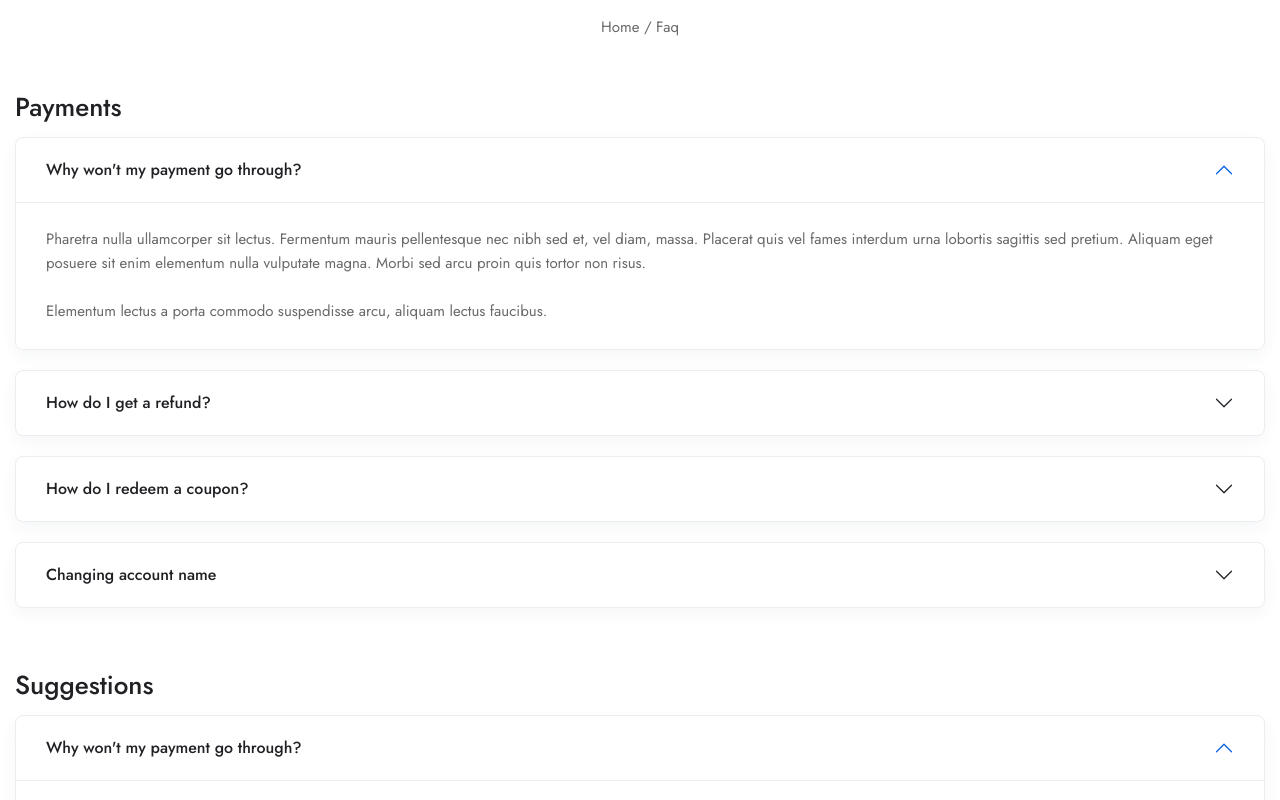
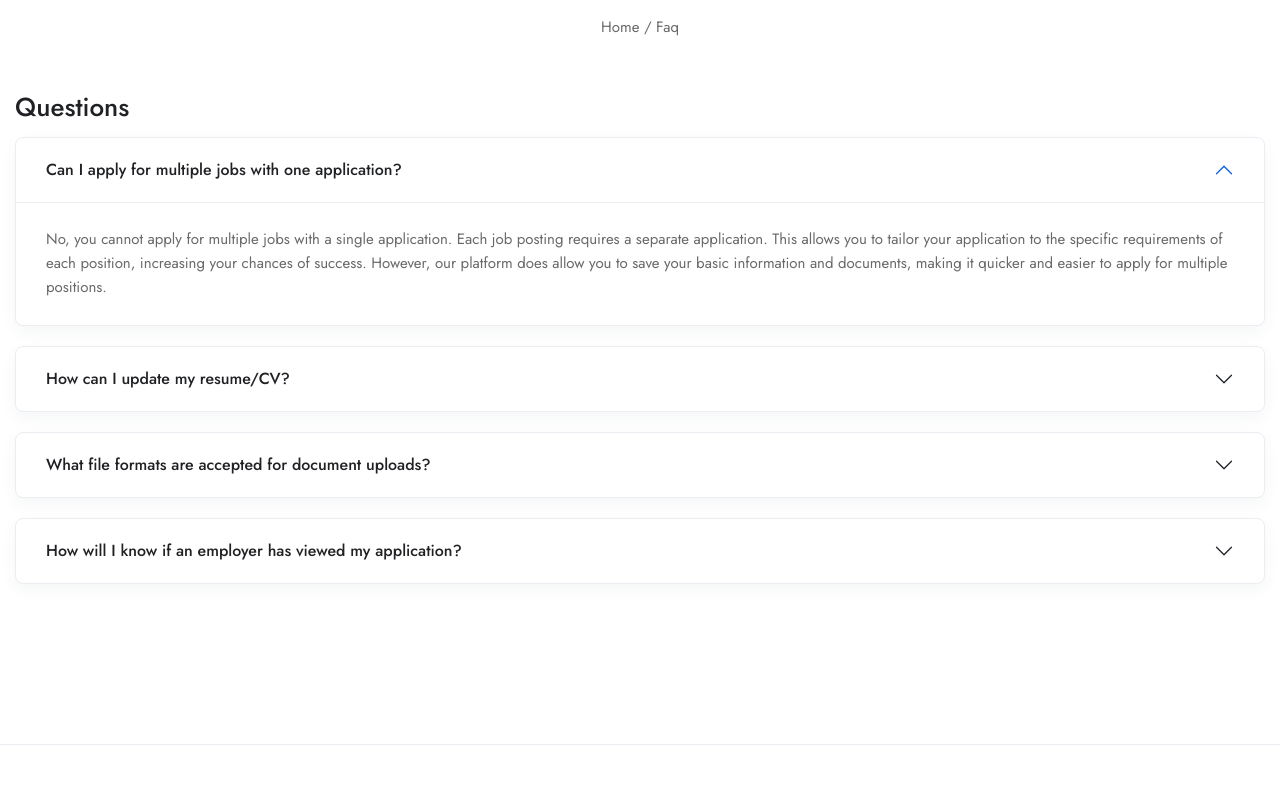
Before and after one commit to sriramsenthill/trance, a Next.js app in the folder client/: page /faq in a window 1280 px wide. Shown: the part 380-1180 px from the top of the page. Built offline with nearby package versions, Linux system fonts and the light colour scheme.

Commit message:
pavan changes

```diff
--- a/client/components/footer/common-footer/CopyrightFooter.jsx
+++ b/client/components/footer/common-footer/CopyrightFooter.jsx
@@ -6,14 +6,7 @@ const CopyrightFooter = () => {
       <div className="auto-container">
         <div className="outer-box">
           <div className="copyright-text">
-            © {new Date().getFullYear()} Superio by{" "}
-            <a
-              href="https://themeforest.net/user/ib-themes"
-              target="_blank"
-              rel="noopener noreferrer"
-            >
-              ib-themes
-            </a>
+            © {new Date().getFullYear()} created by Trance{" "}
             . All Right Reserved.
           </div>
           <div className="social-links">
--- a/client/components/pages-menu/contact/MapBox.jsx
+++ b/client/components/pages-menu/contact/MapBox.jsx
@@ -2,7 +2,7 @@ const MapBox = () => {
   return (
     <div className="map-canvas">
       <iframe
-        src="https://www.google.com/maps/embed?pb=!1m18!1m12!1m3!1d182586.0420340798!2d-73.99038430252834!3d40.749936548349346!2m3!1f0!2f0!3f0!3m2!1i1024!2i768!4f13.1!3m3!1m2!1s0x89c24fa5d33f083b%3A0xc80b8f06e177fe62!2sNew%20York%2C%20NY%2C%20USA!5e0!3m2!1sen!2sbd!4v1670824458615!5m2!1sen!2sbd"
+        src = "https://www.google.com/maps/embed?pb=!1m18!1m12!1m3!1d62222.739856555556!2d80.19095667346174!3d12.912783423521232!2m3!1f0!2f0!3f0!3m2!1i1024!2i768!4f13.1!3m3!1m2!1s0x3a525b8c90befe2b%3A0x170ab8b5b21bb530!2sSathyabama%20Institute%20of%20Science%20and%20Technology!5e0!3m2!1sen!2sin!4v1726634651361!5m2!1sen!2sin"
         loading="lazy"
       ></iframe>
     </div>
--- a/client/components/pages-menu/faq/FaqChild.jsx
+++ b/client/components/pages-menu/faq/FaqChild.jsx
@@ -11,7 +11,7 @@ const FaqChild = () => {
               data-bs-target="#collapseOne"
               aria-expanded="true"
             >
-              Why won&apos;t my payment go through?
+              Can I apply for multiple jobs with one application?
             </button>
           </h2>
           <div
@@ -23,15 +23,11 @@ const FaqChild = () => {
             <div className="accordion-body ">
               <div className="content">
                 <p>
-                  Pharetra nulla ullamcorper sit lectus. Fermentum mauris
-                  pellentesque nec nibh sed et, vel diam, massa. Placerat quis
-                  vel fames interdum urna lobortis sagittis sed pretium. Aliquam
-                  eget posuere sit enim elementum nulla vulputate magna. Morbi
-                  sed arcu proin quis tortor non risus.
-                </p>
-                <p>
-                  Elementum lectus a porta commodo suspendisse arcu, aliquam
-                  lectus faucibus.
+                No, you cannot apply for multiple jobs with a single application.
+                 Each job posting requires a separate application. This allows you
+                  to tailor your application to the specific requirements of each position,
+                   increasing your chances of success. However, our platform does allow you to
+                    save your basic information and documents, making it quicker and easier to apply for multiple positions.
                 </p>
               </div>
             </div>
@@ -47,7 +43,7 @@ const FaqChild = () => {
               aria-expanded="false"
               aria-controls="collapseTwo"
             >
-              How do I get a refund?
+              How can I update my resume/CV?
             </button>
           </h2>
           <div
@@ -59,16 +55,15 @@ const FaqChild = () => {
             <div className="accordion-body">
               <div className="content">
                 <p>
-                  Pharetra nulla ullamcorper sit lectus. Fermentum mauris
-                  pellentesque nec nibh sed et, vel diam, massa. Placerat quis
-                  vel fames interdum urna lobortis sagittis sed pretium. Aliquam
-                  eget posuere sit enim elementum nulla vulputate magna. Morbi
-                  sed arcu proin quis tortor non risus.
+                To update your resume/CV:
+
+                Log into your account,
+                Go to your profile or dashboard,
+                Click on the "Edit Resume" or "Update CV" button,
+                Upload a new file or make changes directly in the online editor,
+                Save your changes.
                 </p>
-                <p>
-                  Elementum lectus a porta commodo suspendisse arcu, aliquam
-                  lectus faucibus.
-                </p>
+
               </div>
             </div>
           </div>
@@ -83,7 +78,7 @@ const FaqChild = () => {
               aria-expanded="false"
               aria-controls="collapseThree"
             >
-              How do I redeem a coupon?
+              What file formats are accepted for document uploads?
             </button>
           </h2>
           <div
@@ -95,15 +90,9 @@ const FaqChild = () => {
             <div className="accordion-body">
               <div className="content">
                 <p>
-                  Pharetra nulla ullamcorper sit lectus. Fermentum mauris
-                  pellentesque nec nibh sed et, vel diam, massa. Placerat quis
-                  vel fames interdum urna lobortis sagittis sed pretium. Aliquam
-                  eget posuere sit enim elementum nulla vulputate magna. Morbi
-                  sed arcu proin quis tortor non risus.
-                </p>
-                <p>
-                  Elementum lectus a porta commodo suspendisse arcu, aliquam
-                  lectus faucibus.
+                We accept the following file formats:
+                          PDF (.pdf),
+          Microsoft Word (.doc, .docx).
                 </p>
               </div>
             </div>
@@ -119,7 +108,7 @@ const FaqChild = () => {
               aria-expanded="false"
               aria-controls="collapseFour"
             >
-              Changing account name
+              How will I know if an employer has viewed my application?
             </button>
           </h2>
           <div
@@ -131,16 +120,14 @@ const FaqChild = () => {
             <div className="accordion-body">
               <div className="content">
                 <p>
-                  Pharetra nulla ullamcorper sit lectus. Fermentum mauris
-                  pellentesque nec nibh sed et, vel diam, massa. Placerat quis
-                  vel fames interdum urna lobortis sagittis sed pretium. Aliquam
-                  eget posuere sit enim elementum nulla vulputate magna. Morbi
-                  sed arcu proin quis tortor non risus.
+                You can check the status of your application in your dashboard. Look for:
+
+                "Viewed" - The employer has opened your application
+                "Under review" - Your application is being considered
+                "Interviewed" - You've been or will be interviewed
+                We'll also send you email notifications for significant status changes
                 </p>
-                <p>
-                  Elementum lectus a porta commodo suspendisse arcu, aliquam
-                  lectus faucibus.
-                </p>
+
               </div>
             </div>
           </div>
--- a/client/components/pages-menu/faq/index.jsx
+++ b/client/components/pages-menu/faq/index.jsx
@@ -30,17 +30,13 @@ const index = () => {
             <div className="text">Home / Faq</div>
           </div>
 
-          <h3>Payments</h3>
+          <h3>Questions</h3>
           {/* <!--Accordian Box--> */}
           <ul className="accordion-box">
             <FaqChild />
           </ul>
 
-          <h3>Suggestions</h3>
-          {/* <!--Accordian Box--> */}
-          <ul className="accordion-box mb-0">
-            <FaqChild />
-          </ul>
+
         </div>
       </section>
       {/* <!-- End Faqs Section --> */}
```
Also changed, not shown: client/components/block/RegBanner2.jsx (+4 -6 lines), client/components/home-10/Footer.jsx (+5 -5 lines), client/components/home-10/index.jsx (+4 -7 lines), client/components/pages-menu/contact/Address.jsx (+5 -5 lines), client/public/images/resource/image-5.png, 1 other file (tests, documents, lock files or other folders).
